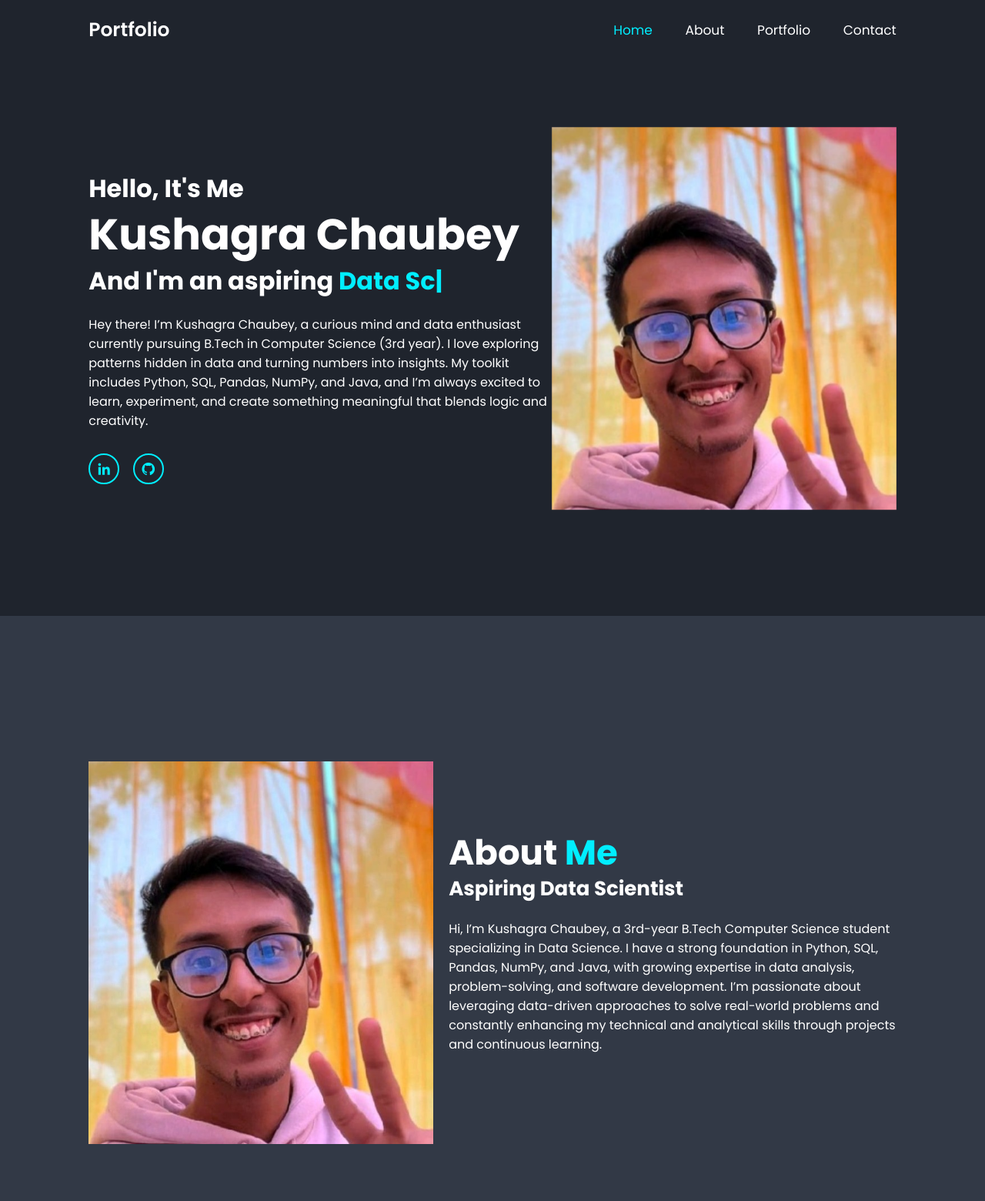
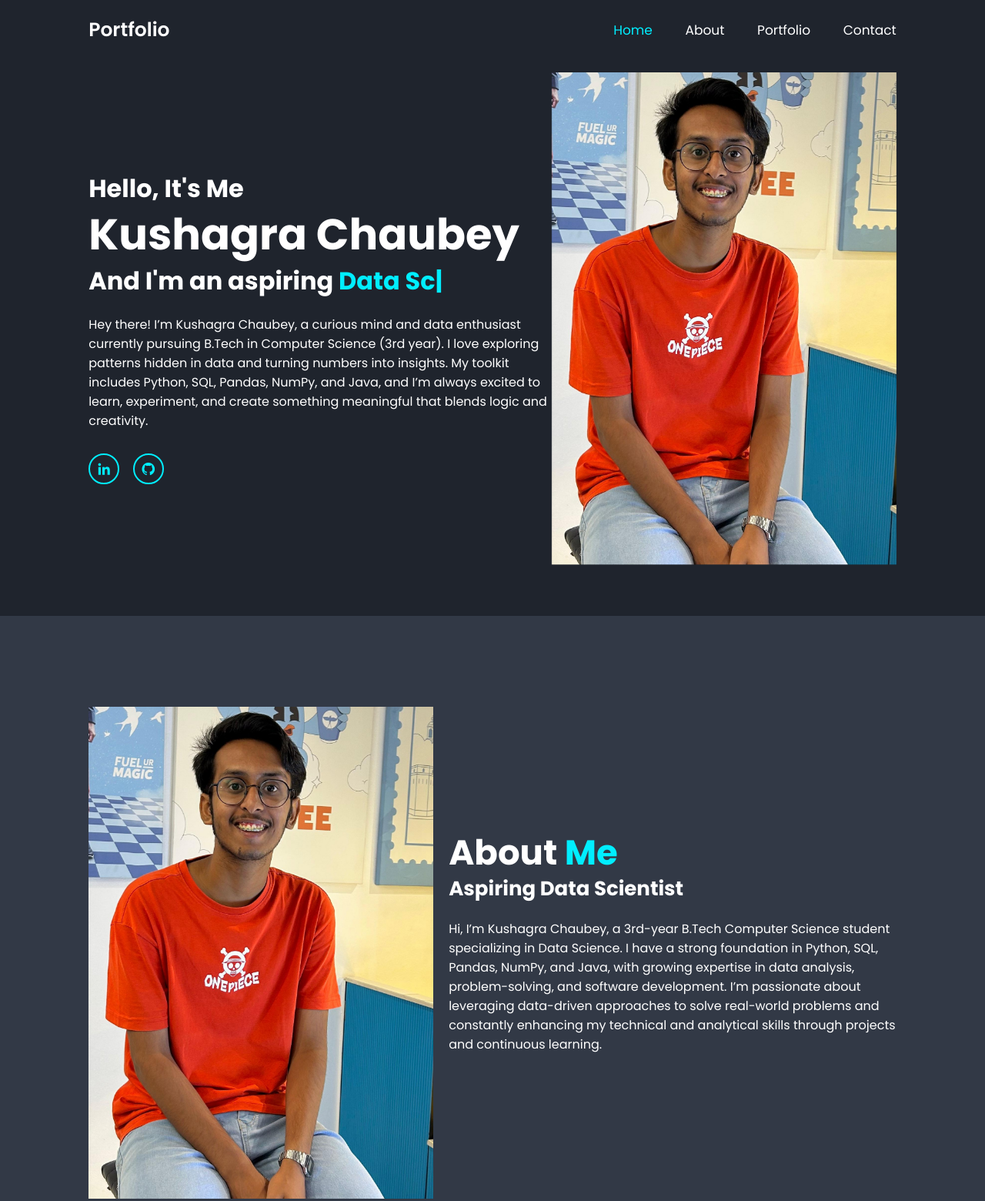
Before and after one commit to kush14codes/Kushagra-s-Portfolio, a plain HTML site: page index.html in a window 1280 px wide. Shown: the top 1560 px of the page at 77% size. Drawn offline with nearby package versions, Linux system fonts and the light colour scheme.

Commit message:
Replaced website image

```diff
--- a/index.html
+++ b/index.html
@@ -48,14 +48,14 @@ My toolkit includes Python, SQL, Pandas, NumPy, and Java, and I’m always excit
 
 </div>
 <div class="home-img">
-  <img src="images/home.jpg" alt="">
+  <img src="images/home.jpeg" alt="">
 </div>
      </section>
 
     <!-- about section design -->
      <section class="about" id="about">
         <div class="about-img">
-          <img src="images/about.jpg" alt="">
+          <img src="images/about.jpeg" alt="">
         </div>
 
         <div class="about-content">
```
Also changed, not shown: images/about.jpeg (added), images/about.jpg (deleted), images/home.jpeg (added), images/home.jpg (deleted).
